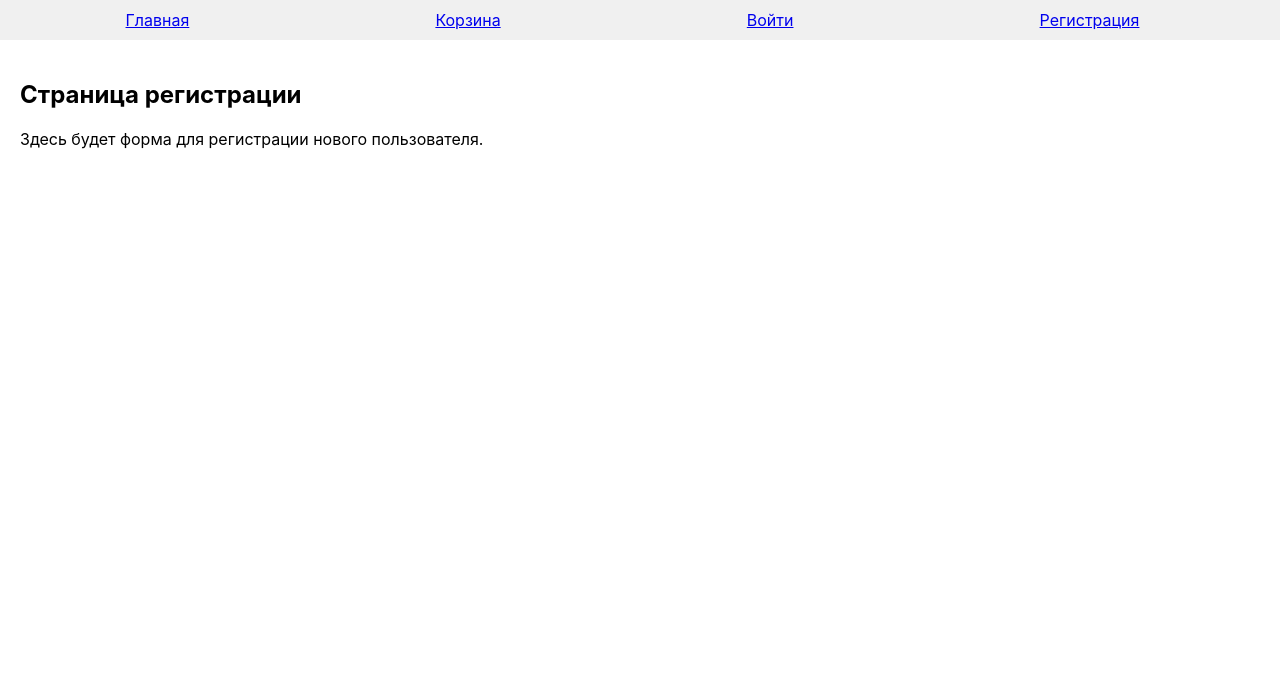
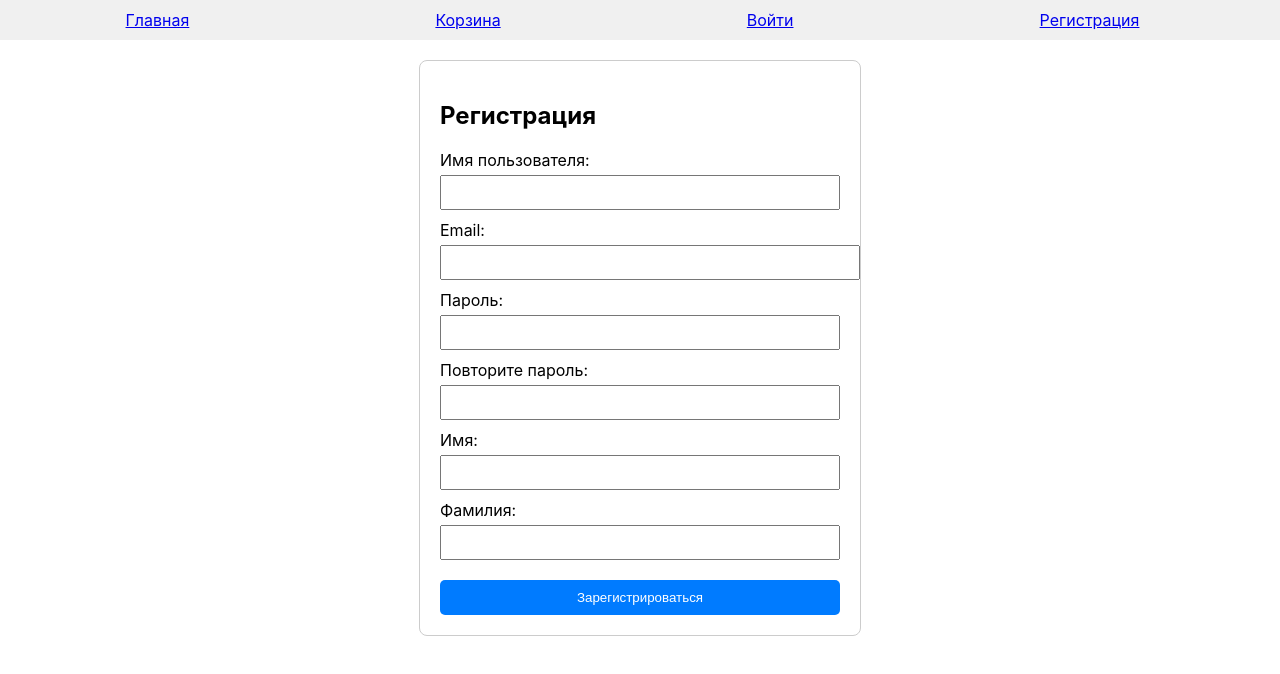
Before and after one commit to AASPHODELL/drf_react_tea_store, a React (Create React App) app in the folder frontend/: page /register in a window 1280 px wide. Shown: the top 674 px of the page. Built offline with nearby package versions, Linux system fonts and the light colour scheme; no server answers; the HTML template or start-up script is replaced by a standard one.

Commit message:
Добавлен функционал регистрации

```diff
--- a/frontend/src/pages/RegisterPage.js
+++ b/frontend/src/pages/RegisterPage.js
@@ -1,10 +1,151 @@
-import React from 'react';
+import React, { useState } from 'react';
+import { useAuth } from '../context/AuthContext';
+import { useNavigate } from 'react-router-dom';
 
 const RegisterPage = () => {
+  const [formData, setFormData] = useState({ // Поля формы для регистрации
+    username: '',
+    email: '',
+    password: '',
+    password2: '',
+    first_name: '',
+    last_name: '',
+  });
+  const [generalError, setGeneralError] = useState(''); // Ошибки
+  const { register } = useAuth(); // Получаем функцию register из AuthContext
+  const navigate = useNavigate(); // Инициализируем хук навигации
+
+  // Обработчик изменения полей формы
+  const handleChange = (e) => {
+    const { name, value } = e.target;
+    setFormData({ ...formData, [name]: value }); // Обновляем соответствующее поле в состоянии formData
+  };
+
+  // Обработчик отправки формы
+  const handleSubmit = async (e) => {
+    e.preventDefault(); // Предотвращаем стандартное поведение формы (перезагрузку страницы)
+    setGeneralError(''); // Сбрасываем предыдущую общую ошибку
+
+    // Вызываем функцию register из AuthContext, передавая ей данные формы
+    const result = await register(formData);
+
+    if (result.success) {
+      alert('Регистрация прошла успешно! Теперь вы можете войти.');
+      navigate('/login');
+    } else {
+      // Если регистрация не удалась, формируем одно общее сообщение об ошибке.
+      // Можно взять первое попавшееся сообщение из ошибок Django или стандартное.
+      let errorMessage = 'Произошла ошибка при регистрации.';
+
+      if (result.errors) {
+        // Проверяем, есть ли общие ошибки (например, non_field_errors)
+        if (result.errors.non_field_errors) {
+          errorMessage = result.errors.non_field_errors[0];
+        } else {
+          // Ищем первую ошибку в любом поле, если общих нет
+          for (const key in result.errors) {
+            if (Array.isArray(result.errors[key]) && result.errors[key].length > 0) {
+              errorMessage = result.errors[key][0];
+              break; // Берем первое сообщение и выходим
+            }
+          }
+        }
+      } else if (result.error) {
+          errorMessage = result.error; // Ошибки от Axios, не связанные с валидацией
+      }
+
+      setGeneralError(errorMessage); // Устанавливаем общее сообщение об ошибке
+    }
+  };
+
   return (
-    <div>
-      <h2>Страница регистрации</h2>
-      <p>Здесь будет форма для регистрации нового пользователя.</p>
+    <div style={{ maxWidth: '400px', margin: '0 auto', padding: '20px', border: '1px solid #ccc', borderRadius: '8px' }}>
+      <h2>Регистрация</h2>
+      {/* Отображаем общую ошибку сверху формы */}
+      {generalError && <p style={{ color: 'red', textAlign: 'center', fontWeight: 'bold' }}>{generalError}</p>}
+      <form onSubmit={handleSubmit}>
+        <div style={{ marginBottom: '10px' }}>
+          <label htmlFor="username" style={{ display: 'block', marginBottom: '5px' }}>Имя пользователя:</label>
+          <input
+            type="text"
+            id="username"
+            name="username"
+            value={formData.username}
+            onChange={handleChange}
+            required
+            style={{ width: '100%', padding: '8px', boxSizing: 'border-box' }}
+          />
+        </div>
+
+        <div style={{ marginBottom: '10px' }}>
+          <label htmlFor="email" style={{ display: 'block', marginBottom: '5px' }}>Email:</label>
+          <input
+            type="email"
+            id="email"
+            name="email"
+            value={formData.email}
+            onChange={handleChange}
+            required
+            style={{ width: '100%', padding: '8px', boxSsizing: 'border-box' }}
+          />
+        </div>
+
+        <div style={{ marginBottom: '10px' }}>
+          <label htmlFor="password" style={{ display: 'block', marginBottom: '5px' }}>Пароль:</label>
+          <input
+            type="password"
+            id="password"
+            name="password"
+            value={formData.password}
+            onChange={handleChange}
+            required
+            style={{ width: '100%', padding: '8px', boxSizing: 'border-box' }}
+          />
+        </div>
+
+        <div style={{ marginBottom: '10px' }}>
+          <label htmlFor="password2" style={{ display: 'block', marginBottom: '5px' }}>Повторите пароль:</label>
+          <input
+            type="password"
+            id="password2"
+            name="password2"
+            value={formData.password2}
+            onChange={handleChange}
+            required
+            style={{ width: '100%', padding: '8px', boxSizing: 'border-box' }}
+          />
+        </div>
+
+        <div style={{ marginBottom: '10px' }}>
+          <label htmlFor="first_name" style={{ display: 'block', marginBottom: '5px' }}>Имя:</label>
+          <input
+            type="text"
+            id="first_name"
+            name="first_name"
+            value={formData.first_name}
+            onChange={handleChange}
+            required
+            style={{ width: '100%', padding: '8px', boxSizing: 'border-box' }}
+          />
+        </div>
+
+        <div style={{ marginBottom: '20px' }}>
+          <label htmlFor="last_name" style={{ display: 'block', marginBottom: '5px' }}>Фамилия:</label>
+          <input
+            type="text"
+            id="last_name"
+            name="last_name"
+            value={formData.last_name}
+            onChange={handleChange}
+            required
+            style={{ width: '100%', padding: '8px', boxSizing: 'border-box' }}
+          />
+        </div>
+
+        <button type="submit" style={{ width: '100%', padding: '10px', background: '#007bff', color: 'white', border: 'none', borderRadius: '5px', cursor: 'pointer' }}>
+          Зарегистрироваться
+        </button>
+      </form>
     </div>
   );
 };
```
